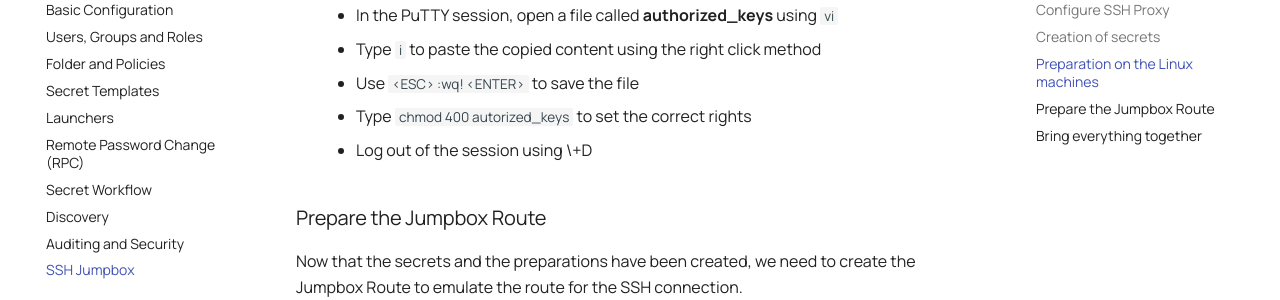
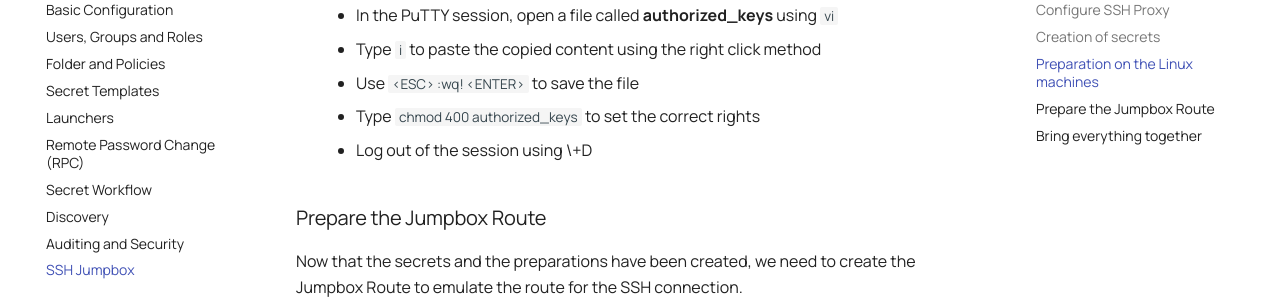
Before and after one commit to wessenstam/secretserver, an MkDocs documentation site: the page built from docs/module11/module11.md, in a window 1280 px wide and 900 px high, scrolled down 9127 px. Shown: the part 152-452 px from the top of the window. Built offline with MkDocs 1.6.1 and Material for MkDocs 9.7.7, drawn with Linux system fonts in a browser that asks for light colours.

Commit message:
Small typo

```diff
--- a/docs/module11/module11.md
+++ b/docs/module11/module11.md
@@ -150,7 +150,7 @@ Now that we have the secrets we need to make small changes to the Linux machines
     - In the PuTTY session, open a file called **authorized_keys** using `vi`
     - Type `i` to paste the copied content using the right click method
     - Use `<ESC> :wq! <ENTER>` to save the file
-    - Type `chmod 400 autorized_keys` to set the correct rights
+    - Type `chmod 400 authorized_keys` to set the correct rights
     - Log out of the session using \<CTRL>+D
 
 ### Prepare the Jumpbox Route
```
